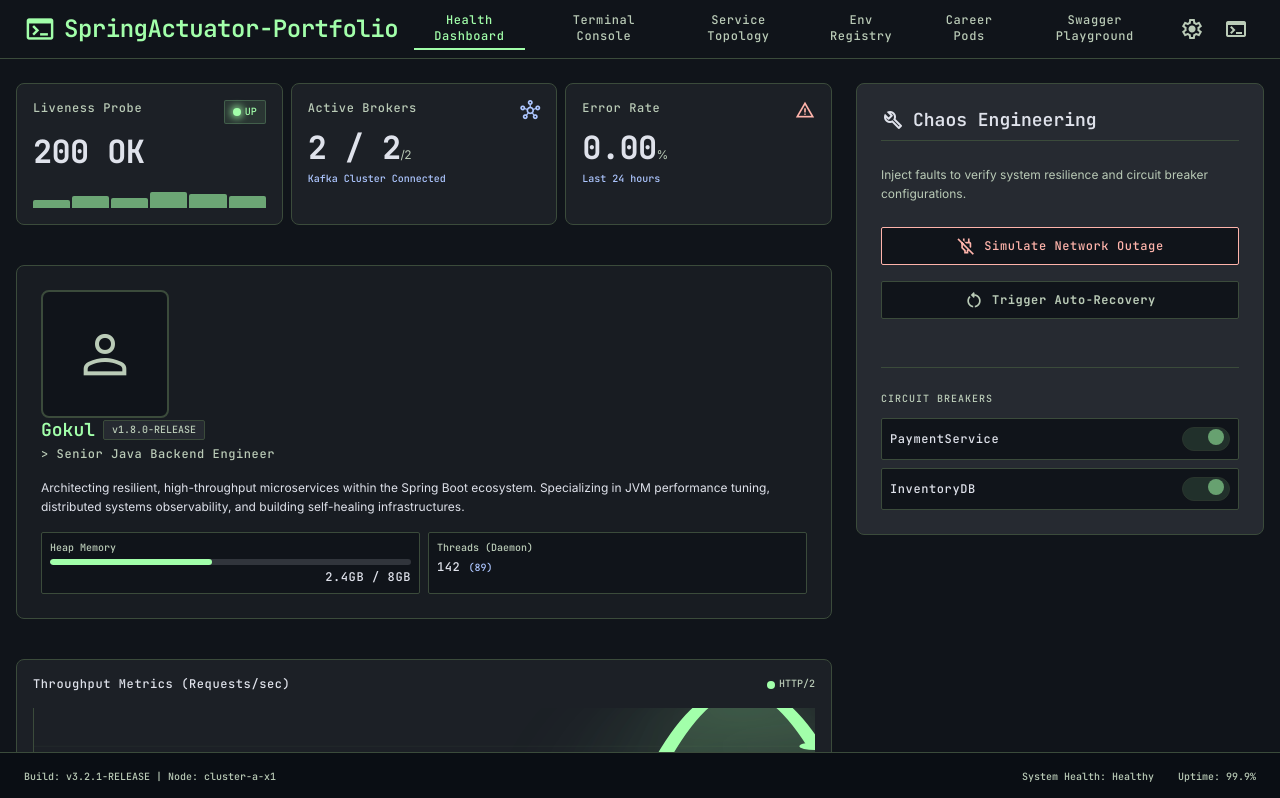
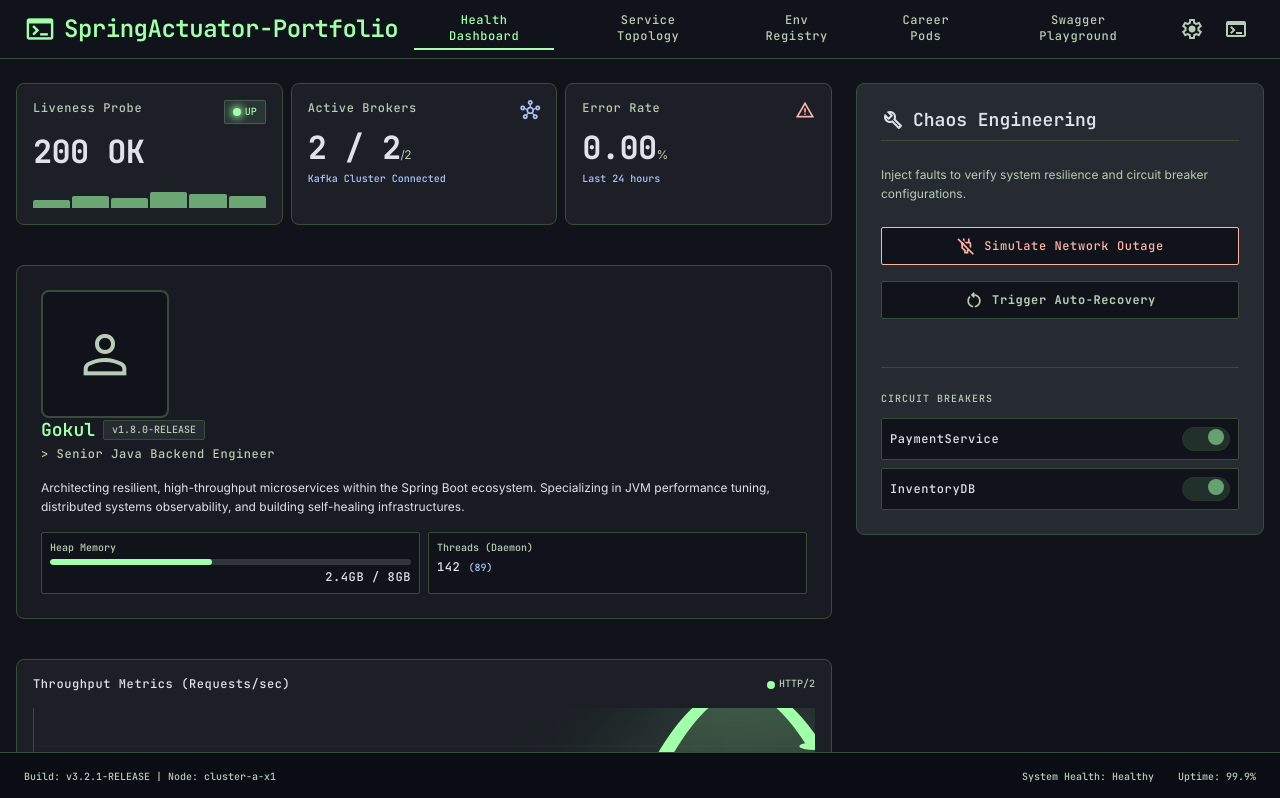
Before and after one commit to Gokulnair21/portfolio, an Angular app: page / in a window 1280 px wide. Shown: the top 798 px of the page. Built offline with nearby package versions, Linux system fonts and the light colour scheme.

Commit message:
fix(state): comment out terminal-console tab

```diff
--- a/src/app/core/state/tabs.ts
+++ b/src/app/core/state/tabs.ts
@@ -15,7 +15,7 @@ export interface TabConfig {
 
 export const TABS: readonly TabConfig[] = [
   { id: 'health-dashboard', label: 'Health Dashboard' },
-  { id: 'terminal-console', label: 'Terminal Console' },
+  //{ id: 'terminal-console', label: 'Terminal Console' },
   { id: 'service-topology', label: 'Service Topology' },
   { id: 'env-registry', label: 'Env Registry' },
   { id: 'career-pods', label: 'Career Pods' },
```
